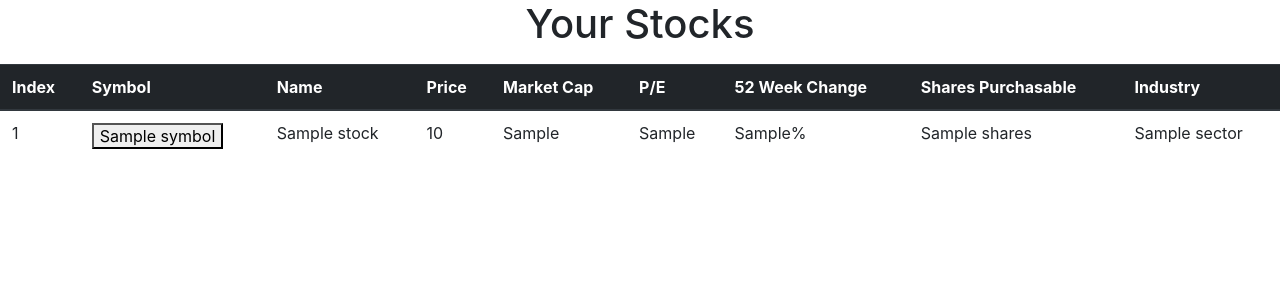
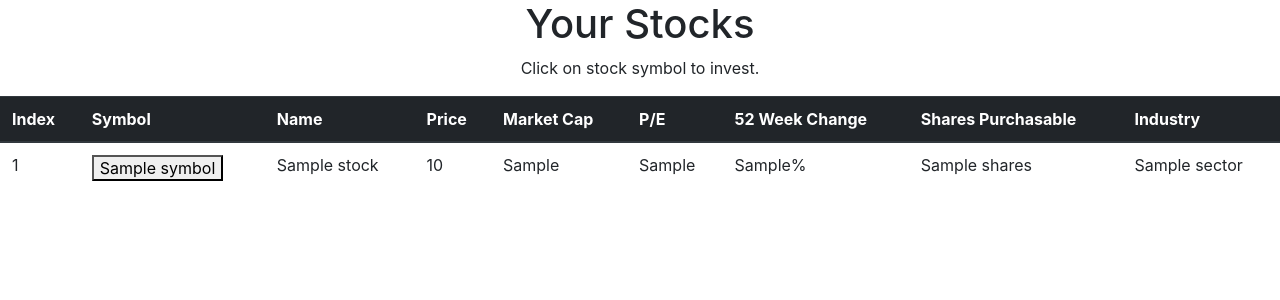
Before and after one commit to simont1/fintech_final, a Flask app: template app/templates/results.html in a window 1280 px wide. Shown: the top 300 px of the page. Run offline with Flask 2, Linux system fonts and the light colour scheme; the template is opened without the code that fills it: most values are stand-ins (such as "Sample title", 1, 10 or a date in 2020); some libraries are stand-ins or nearby versions.

Commit message:
small modification in results page

```diff
--- a/app/templates/results.html
+++ b/app/templates/results.html
@@ -6,7 +6,7 @@
     </head>
     <body>
         <center><h1>Your Stocks</h1></center>
-        <p></p>
+        <center><p>Click on stock symbol to invest.</p></center>
         <table class="table table-hover">
             <thead class="thead-dark">
                 <tr>
```
